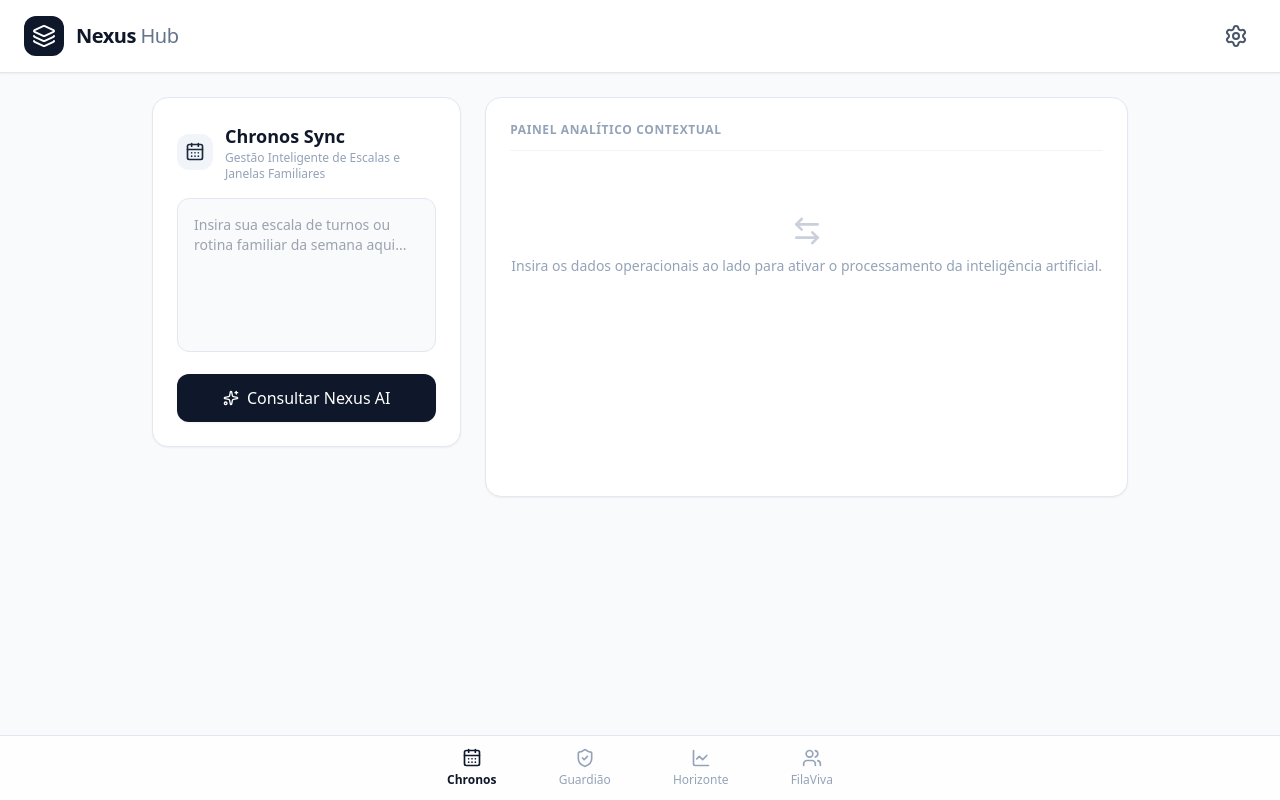
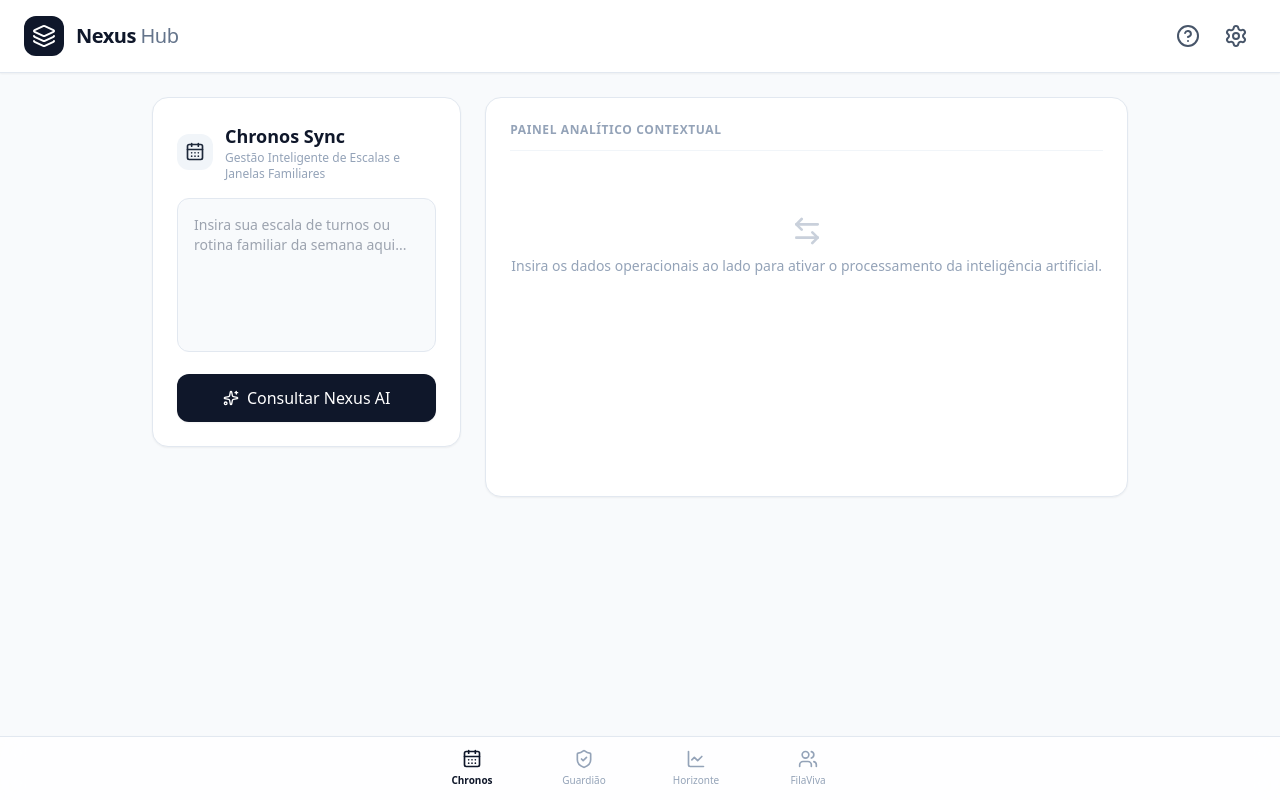
Before and after one commit to jamesnegrini89-ops/Meu-app-dia-dia, a plain HTML site: page index.html in a window 1280 px wide. Drawn offline with nearby package versions, Linux system fonts and the light colour scheme.

Commit message:
Update index.html

```diff
--- a/index.html
+++ b/index.html
@@ -7,14 +7,11 @@
   <link rel="manifest" href="manifest.json">
   <link rel="stylesheet" href="styles.css">
   <meta name="theme-color" content="#0f172a">
-  <!-- Tailwind CSS para design clean e profissional -->
   <script src="https://cdn.tailwindcss.com"></script>
-  <!-- Lucide Icons para ícones modernos -->
   <script src="https://unpkg.com/lucide@latest"></script>
 </head>
 <body class="bg-slate-50 text-slate-800 font-sans antialiased min-h-screen flex flex-col">
 
-  <!-- Header principal -->
   <header class="bg-white border-b border-slate-200 sticky top-0 z-50 px-6 py-4 flex justify-between items-center shadow-sm">
     <div class="flex items-center space-x-3">
       <div class="p-2 bg-slate-900 text-white rounded-xl">
@@ -22,34 +19,36 @@
       </div>
       <h1 class="text-xl font-bold tracking-tight text-slate-900">Nexus <span class="text-slate-500 font-normal">Hub</span></h1>
     </div>
-    <button onclick="app.switchView('settings')" class="p-2 hover:bg-slate-100 rounded-lg text-slate-600 transition">
-      <i data-lucide="settings" class="w-6 h-6"></i>
-    </button>
+    <div class="flex items-center space-x-2">
+      <button onclick="app.switchView('duvidas')" class="p-2 hover:bg-slate-100 rounded-lg text-slate-600 transition" title="Central de Dúvidas">
+        <i data-lucide="help-circle" class="w-6 h-6"></i>
+      </button>
+      <button onclick="app.switchView('settings')" class="p-2 hover:bg-slate-100 rounded-lg text-slate-600 transition" title="Configurações">
+        <i data-lucide="settings" class="w-6 h-6"></i>
+      </button>
+    </div>
   </header>
 
-  <!-- Container de Conteúdo Dinâmico -->
   <main id="app-content" class="flex-1 max-w-5xl w-full mx-auto p-6 pb-24">
-    <!-- As visualizações serão injetadas dinamicamente aqui pelo app.js -->
-  </main>
+    </main>
 
-  <!-- Navegação Inferior Fixa (Estilo App Nativo) -->
   <nav class="bg-white/80 backdrop-blur-md border-t border-slate-200 fixed bottom-0 left-0 right-0 py-3 px-4 shadow-lg z-50">
     <div class="max-w-md mx-auto flex justify-around items-center">
-      <button onclick="app.switchView('chronos')" class="nav-btn flex flex-col items-center text-slate-400 hover:text-slate-900 transition">
+      <button onclick="app.switchView('chronos')" class="nav-btn flex flex-col items-center text-slate-400 hover:text-slate-900 transition w-1/4">
         <i data-lucide="calendar-days" class="w-5 h-5"></i>
-        <span class="text-xs mt-1 font-medium">Chronos</span>
+        <span class="text-[10px] mt-1 font-medium">Chronos</span>
       </button>
-      <button onclick="app.switchView('guardiao')" class="nav-btn flex flex-col items-center text-slate-400 hover:text-slate-900 transition">
+      <button onclick="app.switchView('guardiao')" class="nav-btn flex flex-col items-center text-slate-400 hover:text-slate-900 transition w-1/4">
         <i data-lucide="shield-check" class="w-5 h-5"></i>
-        <span class="text-xs mt-1 font-medium">Guardião</span>
+        <span class="text-[10px] mt-1 font-medium">Guardião</span>
       </button>
-      <button onclick="app.switchView('horizonte')" class="nav-btn flex flex-col items-center text-slate-400 hover:text-slate-900 transition">
+      <button onclick="app.switchView('horizonte')" class="nav-btn flex flex-col items-center text-slate-400 hover:text-slate-900 transition w-1/4">
         <i data-lucide="line-chart" class="w-5 h-5"></i>
-        <span class="text-xs mt-1 font-medium">Horizonte</span>
+        <span class="text-[10px] mt-1 font-medium">Horizonte</span>
       </button>
-      <button onclick="app.switchView('filaviva')" class="nav-btn flex flex-col items-center text-slate-400 hover:text-slate-900 transition">
+      <button onclick="app.switchView('filaviva')" class="nav-btn flex flex-col items-center text-slate-400 hover:text-slate-900 transition w-1/4">
         <i data-lucide="users" class="w-5 h-5"></i>
-        <span class="text-xs mt-1 font-medium">FilaViva</span>
+        <span class="text-[10px] mt-1 font-medium">FilaViva</span>
       </button>
     </div>
   </nav>
```
